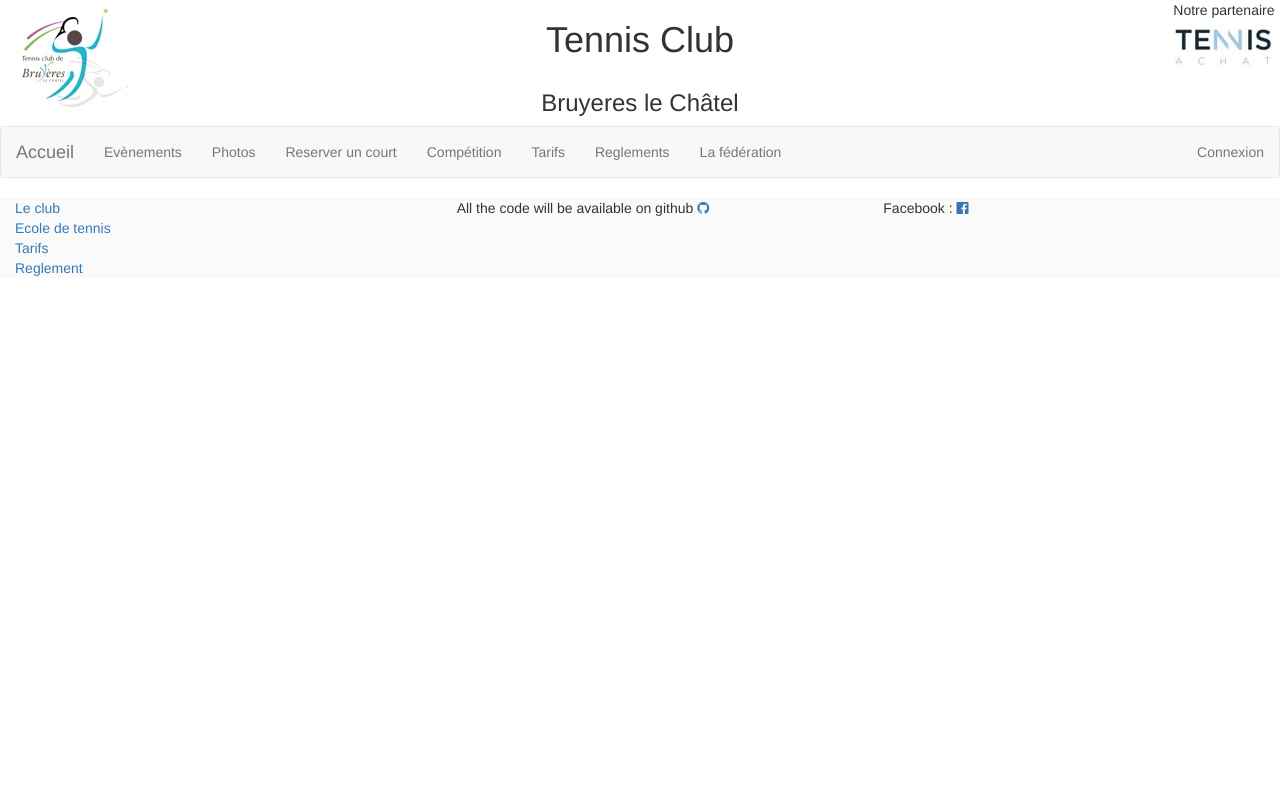
After one commit to Simclem/SIEfreiSimonAllermoz, a PHP site: page /SIEfrei/Views/index.php in a window 1280 px wide. The commit adds this page. Run offline with PHP 8.4, Linux system fonts and the light colour scheme.

Commit message:
Modification des vues

```diff
--- a/FrontEnd/CSS/main.css
+++ b/FrontEnd/CSS/main.css
@@ -1,5 +1,4 @@
-.Nameheader
+footer
 {
-  /*  text-align :center;*/
-  color : blue;
+    background: #FAFAFA;
 }
--- /dev/null
+++ b/FrontEnd/Script/ScriptEvents.js
@@ -0,0 +1,17 @@
+function setAllEventsInATab()
+{
+  console.log("je suis dans la fonction")
+
+  $.ajax({
+
+    url: 'http://localhost/SIEfrei/SIEfreiSimonAllermoz/BackEnd/API/getAllEvents.php',
+    type : 'GET',
+    dataType:'json',
+    success: function(data)
+    {
+
+      console.log(data[0].Description);
+
+    }
+  });
+}
--- /dev/null
+++ b/FrontEnd/Views/Components/footer.php
@@ -0,0 +1,29 @@
+
+<footer>
+    <div class ="row">
+      <div class="container-fluid">
+        <div class="col-md-4">
+          <a href ="http://localhost/SIEfrei/SIEfreiSimonAllermoz/FrontEnd/Views/Club.php">Le club</a>
+          <br />
+          <a href = "http://localhost/SIEfrei/SIEfreiSimonAllermoz/FrontEnd/Views/Ecole.php">Ecole de tennis</a>
+          <br />
+          <a href = "http://localhost/SIEfrei/SIEfreiSimonAllermoz/FrontEnd/Views/Tarif.php">Tarifs</a>
+          <br />
+          <a href = "http://localhost/SIEfrei/SIEfreiSimonAllermoz/FrontEnd/Views/Reglements.php">Reglement</a>
+        </div>
+        <div class="col-md-4">
+        <div class="container-fluid">
+          All the code will be available on github <a href ="https://github.com/Simclem/SIEfreiSimonAllermoz/"><i class="fa fa-github" aria-hidden="true"></i> </a>
+        </div>
+        </div>
+        <div class="col-md-4">
+        <div class="container-fluid">
+          Facebook : <a href ="https://facebook.com"><i class="fa fa-facebook-official" aria-hidden="true"></i></a>
+        </div>
+        </div>
+    </div>
+  </div>
+</footer>
+
+</body>
+</html>
--- /dev/null
+++ b/FrontEnd/Views/Components/header.php
@@ -0,0 +1,88 @@
+<?php
+  session_start();
+?>
+
+
+<html>
+  <head>
+      <meta charset="utf-8" />
+      <link rel="stylesheet" type="text/css" href ="../Script/bootstrap/css/bootstrap.min.css">
+      <link rel="stylesheet" type="text/css" href ="../CSS/main.css">
+      <link rel="stylesheet" type="text/css" href ="../CSS/FontAwesome/css/font-awesome.min.css">
+      <script  type="text/javascript" src ="../Script/jQuery/jquery-3.2.1.min.js"></script>
+      <script  type="text/javascript" src ="../Script/ScriptEvents.js"></script>
+
+      <title>Tennis Club</title>
+      <link rel="icon" href="../Pictures/Logo.jpg" />
+  </head>
+  <body onload="setAllEventsInATab()">
+
+<div class="row">
+    <div class="container-fluid">
+      <div class="col-md-1">
+        <img src="../Pictures/Logo.jpg" >
+      </div>
+      <div class="col-md-10">
+        <div class="row">
+          <h1 style ="text-align : center">Tennis Club</h1>
+        </div>
+        <div class="row">
+          <h3 style ="text-align : center">Bruyeres le Châtel</h3>
+        </div>
+      </div>
+      <div class="col-md-1">
+        <div class="row">
+          Notre partenaire
+        </div>
+        <div class="row">
+
+        <a href="https://www.tennisachat.com" target="_blank"><img src = "../Pictures/TennisAchat.jpg"></a>
+      </div>
+      </div>
+    </div>
+  </div>
+
+
+
+  <div class="row" >
+    <div class="container-fluid">
+
+      <nav class="navbar navbar-default">
+        <div class="container-fluid">
+          <!-- Brand and toggle get grouped for better mobile display -->
+          <div class="navbar-header">
+            <button type="button" class="navbar-toggle collapsed" data-toggle="collapse" data-target="#bs-example-navbar-collapse-1" aria-expanded="false">
+              <span class="sr-only">Toggle navigation</span>
+              <span class="icon-bar"></span>
+              <span class="icon-bar"></span>
+              <span class="icon-bar"></span>
+            </button>
+            <a class="navbar-brand" href="./index.php">Accueil</a>
+          </div>
+
+          <!-- Collect the nav links, forms, and other content for toggling -->
+          <div class="collapse navbar-collapse" id="bs-example-navbar-collapse-1">
+            <div class="row">
+            <ul class="nav navbar-nav">
+
+                <li><a href="http://localhost/SIEfrei/SIEfreiSimonAllermoz/FrontEnd/Views/Evenements.php">Evènements</a></li>
+
+              <li><a href="#">Photos</a></li>
+              <li><a href="#">Reserver un court</a></li>
+              <li><a href="#">Compétition</a></li>
+              <li><a href="#">Tarifs</a></li>
+              <li><a href="#">Reglements</a></li>
+              <li><a href="http://www.fft.fr/" target="_blank">La fédération</a></li>
+            </ul>
+            <ul class="nav navbar-nav navbar-right">
+              <li>
+                <a href="login.php">Connexion</a>
+              </li>
+            </ul>
+          </div>
+          </div><!-- /.navbar-collapse -->
+        </div><!-- /.container-fluid -->
+      </nav>
+
+    </div>
+  </div>
--- /dev/null
+++ b/FrontEnd/Views/index.php
@@ -0,0 +1,9 @@
+<?php
+  include ("./Components/header.php");
+?>
+
+
+
+<?php
+  include ("./Components/footer.php");
+?>
```
Also changed, not shown: FrontEnd/Views/Components/header.html (deleted, +0 -95 lines), FrontEnd/Views/Evenements.php (added, +10 -0 lines).
